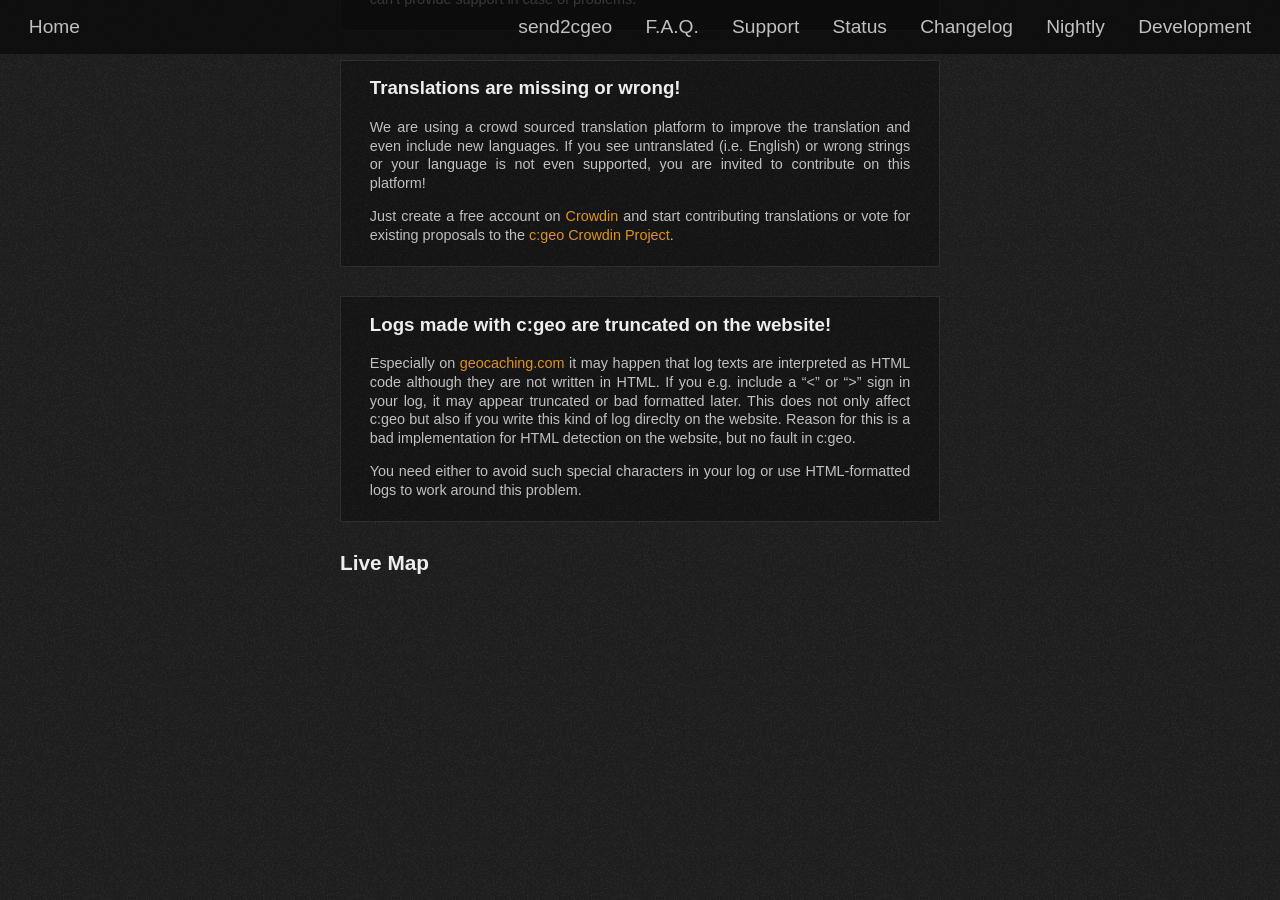
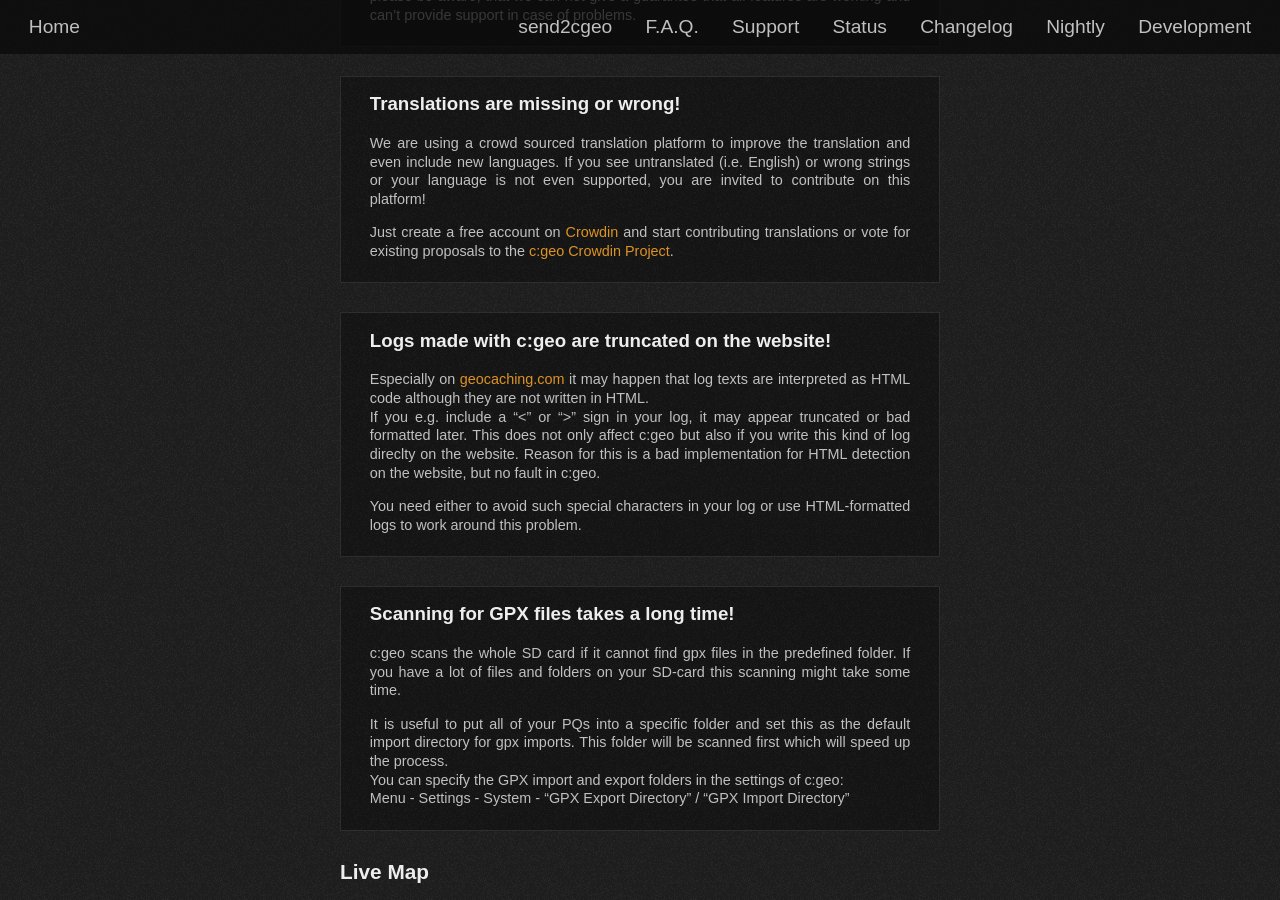
Before and after one commit to cgeo/cgeo.github.io, a Jekyll site: the page built from faq.html, in a window 1280 px wide and 900 px high, scrolled down 7346 px. Built offline with Jekyll 4.4.1, drawn with Linux system fonts in a browser that asks for light colours; some web fonts are replaced; before the commit the page ends 7937 px from its top, so only the background shows below that; some of the changed text lies outside the part shown.

Commit message:
FAQ Scanning for GPX is slow

```diff
--- a/_data/faq.yml
+++ b/_data/faq.yml
@@ -241,11 +241,20 @@
 
       - title: Logs made with c:geo are truncated on the website!
         content: |
-            Especially on [geocaching.com](http://www.geocaching.com/) it may happen that log texts are interpreted as HTML code although they are not written in HTML.
+            Especially on [geocaching.com](http://www.geocaching.com/) it may happen that log texts are interpreted as HTML code although they are not written in HTML. \\
             If you e.g. include a "<" or ">" sign in your log, it may appear truncated or bad formatted later. This does not only affect c:geo but also if you write this kind of log direclty on the website.
             Reason for this is a bad implementation for HTML detection on the website, but no fault in c:geo.
 
             You need either to avoid such special characters in your log or use HTML-formatted logs to work around this problem.
 
+      - title: Scanning for GPX files takes a long time!
+        content: |
+            c:geo scans the whole SD card if it cannot find gpx files in the predefined folder.
+            If you have a lot of files and folders on your SD-card this scanning might take some time.
+
+            It is useful to put all of your PQs into a specific folder and set this as the default import directory for gpx imports. This folder will be scanned first which will speed up the process. \\
+            You can specify the GPX import and export folders in the settings of c:geo: \\
+            Menu - Settings - System - "GPX Export Directory" / "GPX Import Directory"
+
 - title: Live Map
   items:
```
